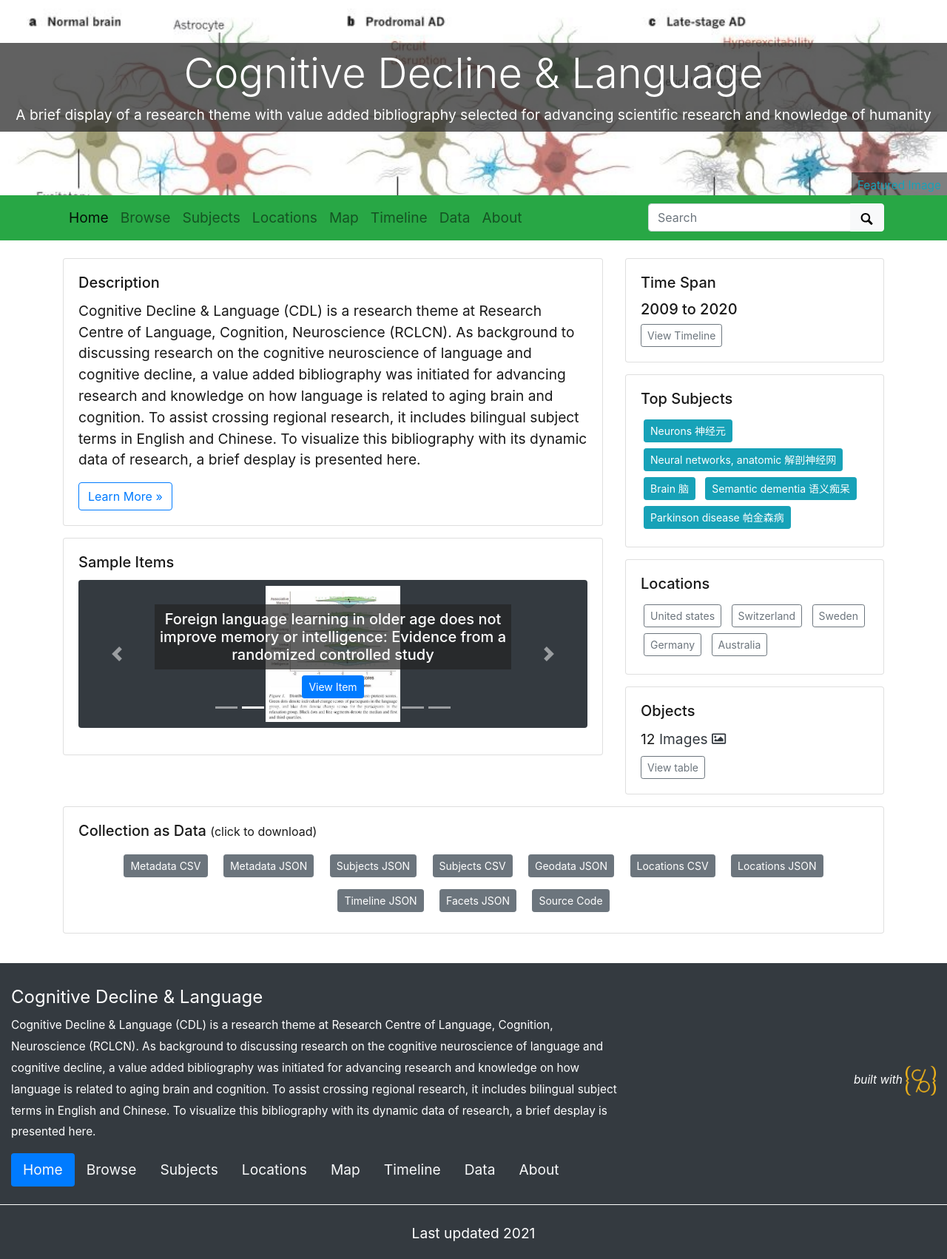
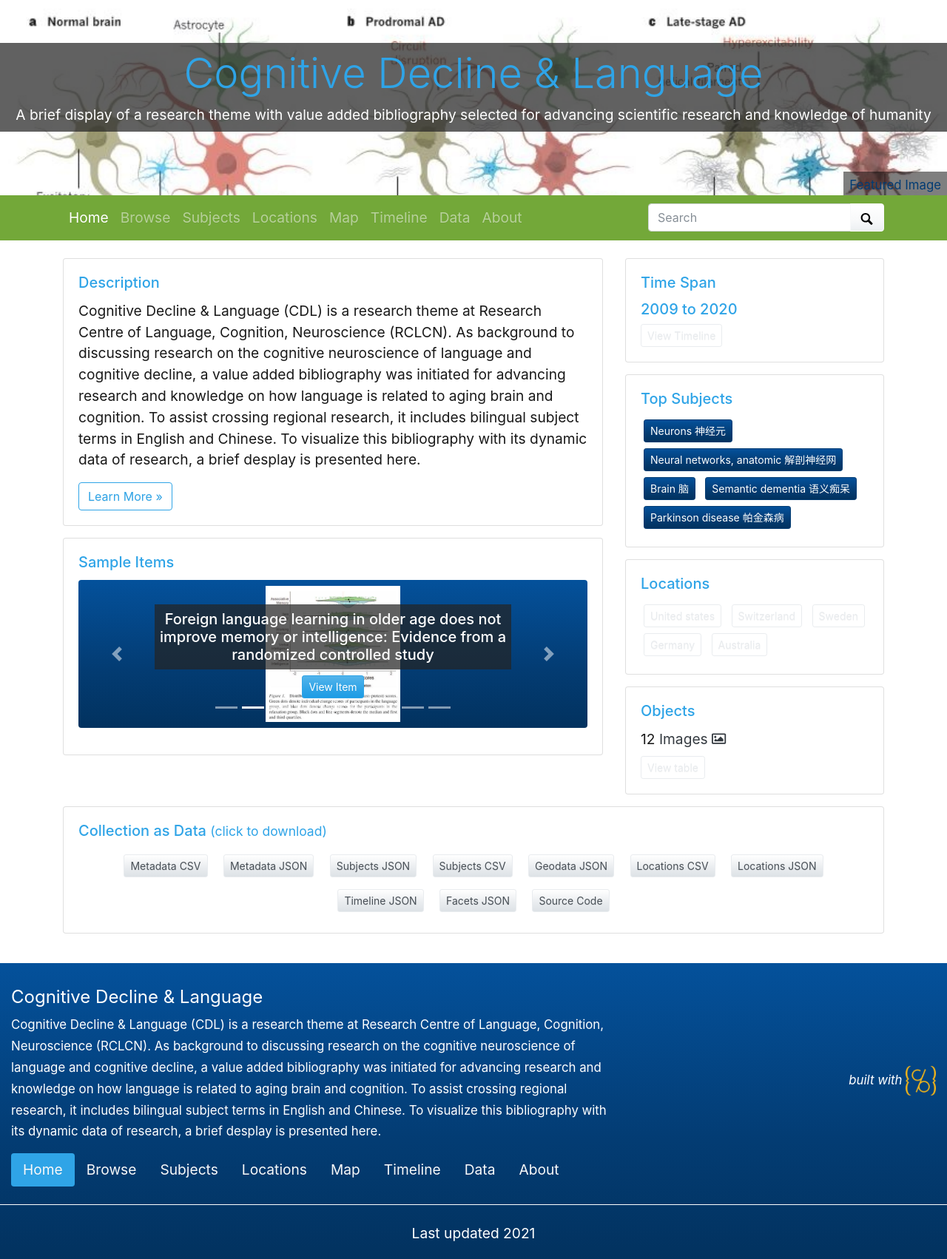
Before and after one commit to archivesw/cogfigcollection, a Jekyll site: the page built from index.md, in a window 1280 px wide. Shown: the whole page at 74% size. Built offline with Jekyll 4.4.1, drawn with Linux system fonts in a browser that asks for light colours; nearby versions of some CDN libraries.

Commit message:
Update theme.yml

```diff
--- a/_data/theme.yml
+++ b/_data/theme.yml
@@ -91,7 +91,7 @@ metadata-facets-fields: "subject,creator,format"
 # NAVBAR COLORS
 # If you'd like to change the color of the nav-bar and links, adjust the below.
 # Choose from "navbar-light" for use with light background colors, or "navbar-dark" for dark background colors
-navbar-color: navbar-light
+navbar-color: navbar-dark
 # navbar background color
 # Choose from bg-primary, bg-secondary, bg-success, bg-danger, bg-warning, bg-info, bg-light, bg-dark, bg-white
 navbar-background: bg-success
@@ -99,7 +99,7 @@ navbar-background: bg-success
 # BOOTSWATCH THEMES
 # You can replace the standard Bootstrap theme with a Bootswatch (https://github.com/thomaspark/bootswatch) option
 # Enter one of the following options below: cerulean; cosmo; cyborg; darkly; flatly; journal; litera; lumen; lux; materia; minty; pulse; sandstone; simplex; sketchy; slate; solar; spacelab; superhero; united; yeti
-bootswatch: # leave blank or comment out for plain bootstrap
+bootswatch: cerulean
 
 # THEME FONTS
 base-font-size: 1.2em
```
